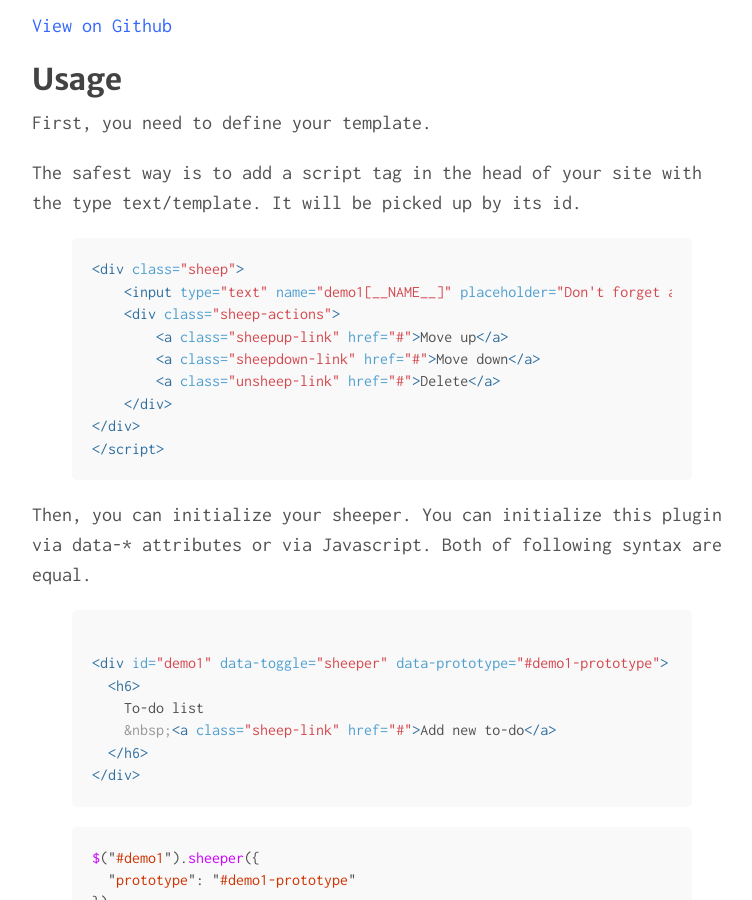
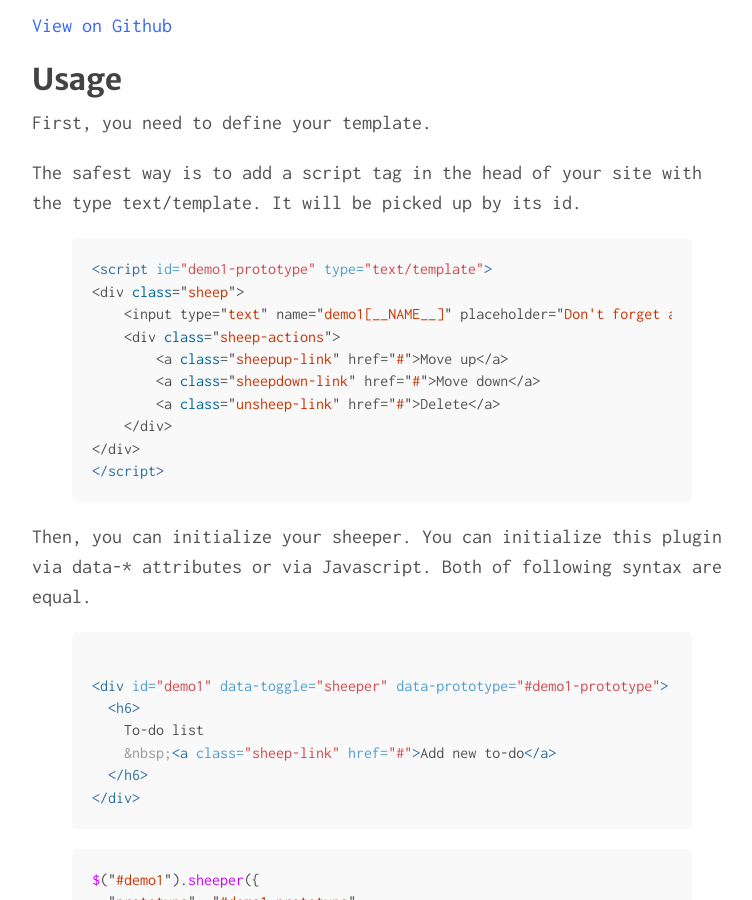
Before and after one commit to adrienrn/jquery-sheeper, a Jekyll site: the page built from docs/index.md, in a window 1280 px wide and 900 px high, scrolled down 652 px. Shown: the whole window, without its empty margins (258-1010 px from the left). Built offline with Jekyll 4.4.1, drawn with Linux system fonts in a browser that asks for light colours; some of the changed lines change nothing that is shown.

Commit message:
Docs: fix missing <script /> in code example (typo)

```diff
--- a/docs/index.md
+++ b/docs/index.md
@@ -26,7 +26,7 @@ First, you need to define your template.
 The safest way is to add a script tag in the head of your site with the type text/template. It will be picked up by its id.
 
 {% highlight html %}
-
+<script id="demo1-prototype" type="text/template">
 {% include _template-demo.html %}
 </script>
 {% endhighlight %}
```
